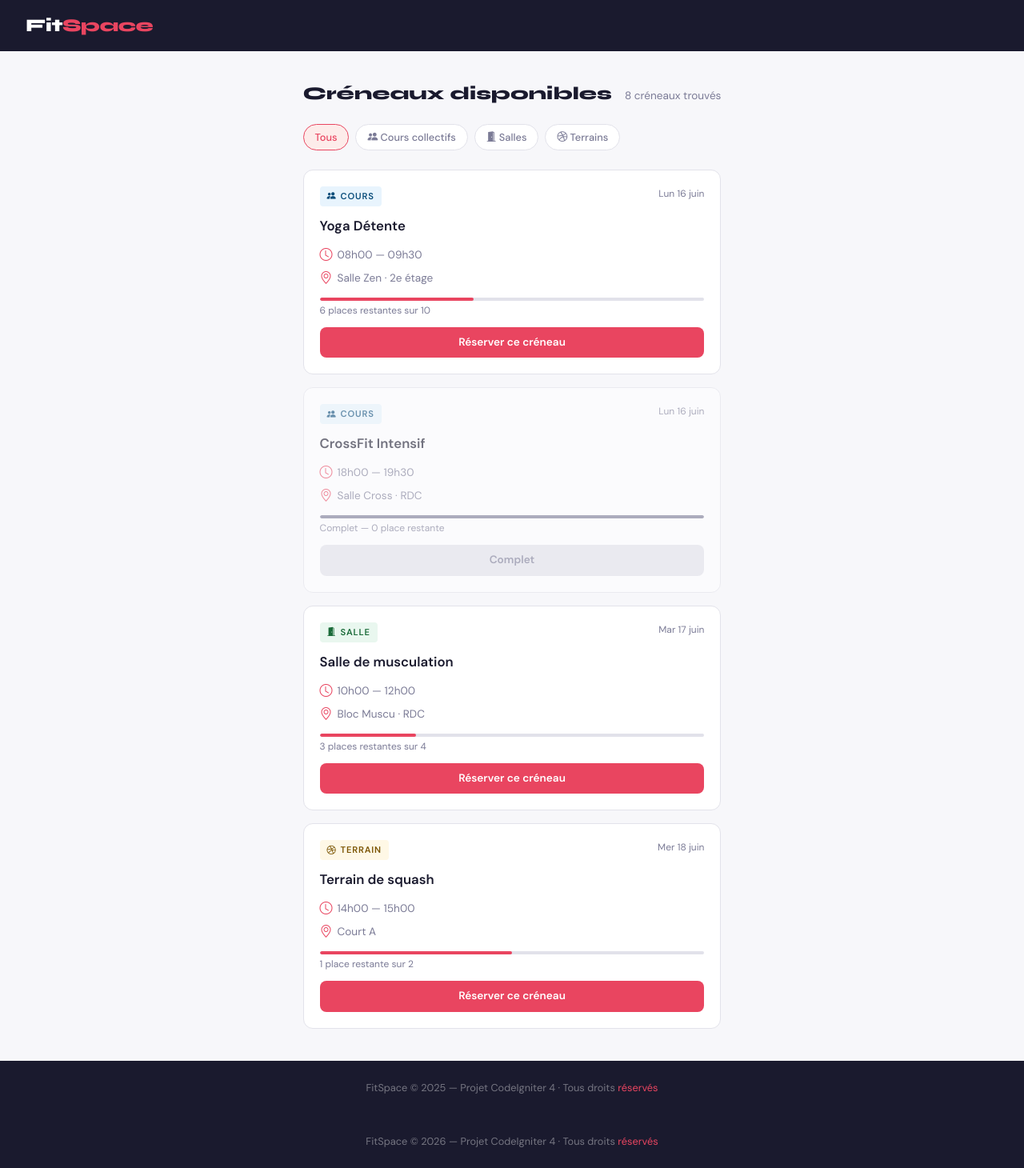
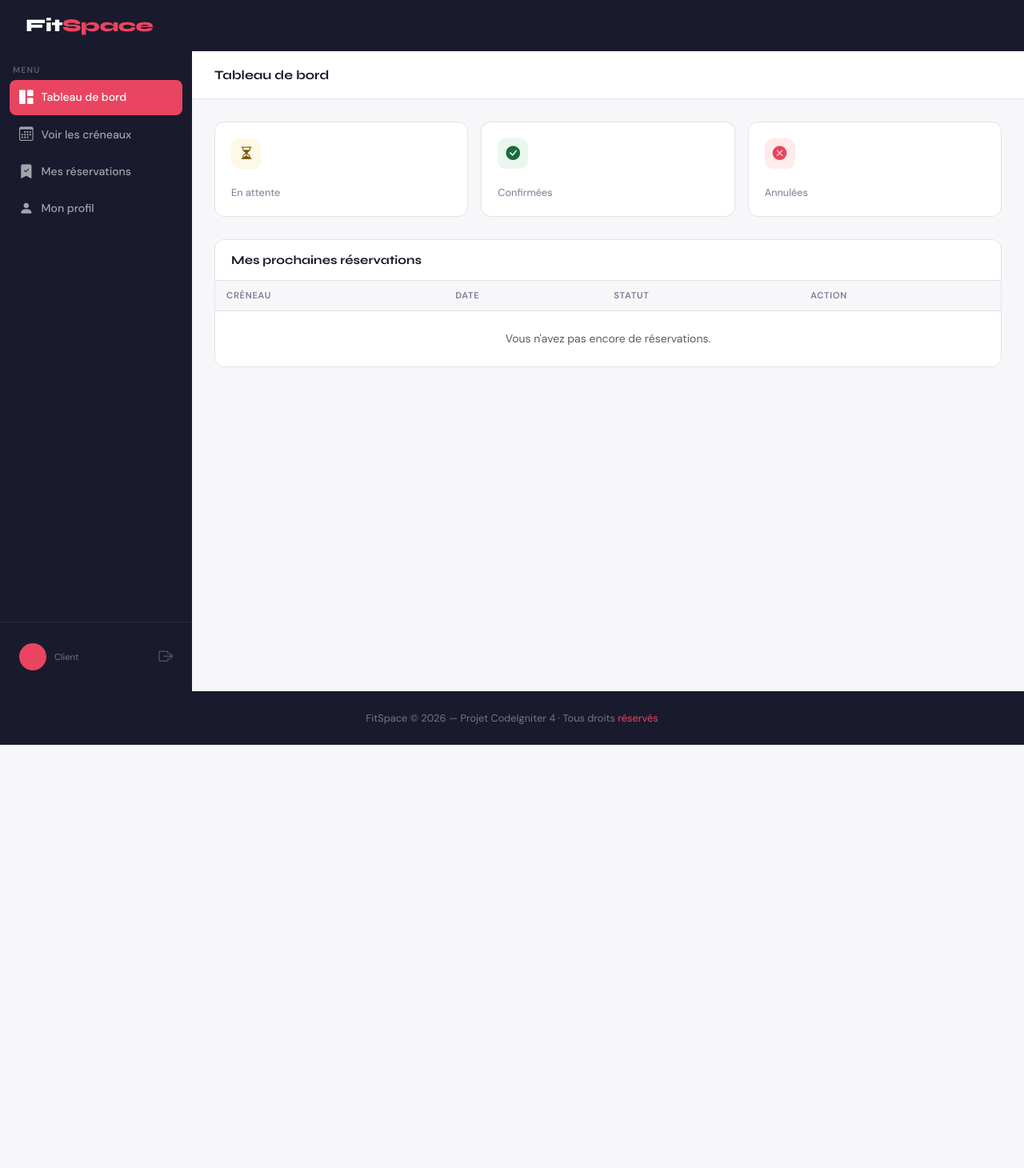
Before and after one commit to Dahimatsu/sport, a CodeIgniter 4 app: the page made by app/Views/client/dashboard.php in a window 1280 px wide. Shown: the whole page at 80% size. After the commit the page ends 931 px from the top, so only its background shows below. Run offline with PHP 8.4 and a stand-in for CodeIgniter, Linux system fonts and the light colour scheme; the template is opened without the code that fills it, so the values that code supplies are empty; some libraries are stand-ins or nearby versions.

Commit message:
Feat: client dashboard

```diff
--- a/app/Config/Routes.php
+++ b/app/Config/Routes.php
@@ -9,3 +9,4 @@ $routes->get('/', 'Home::index');
 $routes->match(['get', 'post'], 'inscription', 'AuthController::register');
 $routes->match(['get', 'post'], 'connexion', 'AuthController::login');
 $routes->get('deconnexion', 'AuthController::logout');
+$routes->get('client/dashboard', 'ClientController::dashboard');
--- a/app/Views/client/dashboard.php
+++ b/app/Views/client/dashboard.php
@@ -1,98 +1,106 @@
 <?= $this->extend('layouts/default') ?>
 
 <?= $this->section('content') ?>
+<div class="app-wrapper">
 
-<div class="page-section">
-    <div class="section-head">
-      <h2>Créneaux disponibles</h2>
-      <span class="count">8 créneaux trouvés</span>
+  <aside class="sidebar">
+    <div class="sidebar-section">Menu</div>
+    <ul class="sidebar-nav">
+      <li><a href="/client/dashboard" class="active"><i class="bi bi-grid-1x2-fill"></i> Tableau de bord</a></li>
+      <li><a href="/creneaux"><i class="bi bi-calendar3"></i> Voir les créneaux</a></li>
+      <li><a href="/client/reservations"><i class="bi bi-bookmark-check-fill"></i> Mes réservations</a></li>
+      <li><a href="/profil"><i class="bi bi-person-fill"></i> Mon profil</a></li>
+    </ul>
+    <div class="sidebar-footer">
+      <div class="sidebar-user">
+        <div class="avatar"><?= substr($nom_utilisateur, 0, 2) ?></div>
+        <div class="user-info">
+          <div class="name"><?= $nom_utilisateur ?></div>
+          <div class="role">Client</div>
+        </div>
+        <a href="/deconnexion" style="margin-left:auto;color:rgba(255,255,255,0.3);font-size:1.1rem;"><i
+            class="bi bi-box-arrow-right"></i></a>
+      </div>
+    </div>
+  </aside>
+
+  <div class="main-content">
+    <div class="topbar">
+      <span class="topbar-title">Tableau de bord</span>
     </div>
 
-    <!-- Filtres -->
-    <div class="filter-bar">
-      <button class="filter-pill active">Tous</button>
-      <button class="filter-pill"><i class="bi bi-people-fill"></i> Cours collectifs</button>
-      <button class="filter-pill"><i class="bi bi-door-open-fill"></i> Salles</button>
-      <button class="filter-pill"><i class="bi bi-dribbble"></i> Terrains</button>
-    </div>
-
-    <!-- Grille créneaux -->
-    <div class="creneaux-grid">
-
-      <!-- Créneau 1 — disponible -->
-      <div class="creneau-card">
-        <div class="creneau-header">
-          <span class="creneau-type type-cours"><i class="bi bi-people-fill"></i> Cours</span>
-          <span style="font-size:0.75rem;color:var(--muted);">Lun 16 juin</span>
+    <div class="page-content">
+      <div class="metrics-row">
+        <div class="metric-card">
+          <div class="metric-icon yellow"><i class="bi bi-hourglass-split"></i></div>
+          <div class="metric-value"><?= $stats['attente'] ?></div>
+          <div class="metric-label">En attente</div>
         </div>
-        <p class="creneau-title">Yoga Détente</p>
-        <div class="creneau-meta">
-          <div class="meta-row"><i class="bi bi-clock"></i> 08h00 — 09h30</div>
-          <div class="meta-row"><i class="bi bi-geo-alt"></i> Salle Zen · 2e étage</div>
+        <div class="metric-card">
+          <div class="metric-icon green"><i class="bi bi-check-circle-fill"></i></div>
+          <div class="metric-value"><?= $stats['confirmee'] ?></div>
+          <div class="metric-label">Confirmées</div>
         </div>
-        <div>
-          <div class="places-bar"><div class="places-fill" style="width:40%"></div></div>
-          <div class="places-label">6 places restantes sur 10</div>
+        <div class="metric-card">
+          <div class="metric-icon red"><i class="bi bi-x-circle-fill"></i></div>
+          <div class="metric-value"><?= $stats['annulee'] ?></div>
+          <div class="metric-label">Annulées</div>
         </div>
-        <a href="#" class="btn-reserver">Réserver ce créneau</a>
       </div>
 
-      <!-- Créneau 2 — complet -->
-      <div class="creneau-card full">
-        <div class="creneau-header">
-          <span class="creneau-type type-cours"><i class="bi bi-people-fill"></i> Cours</span>
-          <span style="font-size:0.75rem;color:var(--muted);">Lun 16 juin</span>
+      <div class="data-card">
+        <div class="data-card-header">
+          <h3>Mes prochaines réservations</h3>
         </div>
-        <p class="creneau-title">CrossFit Intensif</p>
-        <div class="creneau-meta">
-          <div class="meta-row"><i class="bi bi-clock"></i> 18h00 — 19h30</div>
-          <div class="meta-row"><i class="bi bi-geo-alt"></i> Salle Cross · RDC</div>
-        </div>
-        <div>
-          <div class="places-bar"><div class="places-fill" style="width:100%;background:var(--muted)"></div></div>
-          <div class="places-label">Complet — 0 place restante</div>
-        </div>
-        <button class="btn-reserver disabled" disabled>Complet</button>
+        <table class="table-custom">
+          <thead>
+            <tr>
+              <th>Créneau</th>
+              <th>Date</th>
+              <th>Statut</th>
+              <th>Action</th>
+            </tr>
+          </thead>
+          <tbody>
+            <?php if (empty($reservations)): ?>
+              <tr>
+                <td colspan="4" class="text-center p-4 text-muted">Vous n'avez pas encore de réservations.</td>
+              </tr>
+            <?php else: ?>
+              <?php foreach ($reservations as $res): ?>
+                <tr>
+                  <td class="td-name"><?= $res['ressource_nom'] ?></td>
+                  <td class="td-muted">
+                    <?= date('d/m/Y', strtotime($res['date_debut'])) ?>
+                    <small>(<?= date('H:i', strtotime($res['date_debut'])) ?> –
+                      <?= date('H:i', strtotime($res['date_fin'])) ?>)</small>
+                  </td>
+                  <td>
+                    <?php
+                    $statusClass = [
+                      'en attente' => 's-attente',
+                      'confirmée' => 's-confirmee',
+                      'annulée' => 's-annulee',
+                      'refusée' => 's-refusee'
+                    ];
+                    ?>
+                    <span class="badge-statut <?= $statusClass[$res['statut']] ?>"><?= $res['statut'] ?></span>
+                  </td>
+                  <td>
+                    <?php if ($res['statut'] == 'en attente'): ?>
+                      <a href="/client/annuler/<?= $res['id'] ?>" class="btn-sm-custom btn-cancel"><i class="bi bi-x"></i>
+                        Annuler</a>
+                    <?php else: ?>
+                      <span class="text-muted">-</span>
+                    <?php endif; ?>
+                  </td>
+                </tr>
+              <?php endforeach; ?>
+            <?php endif; ?>
+          </tbody>
+        </table>
       </div>
-
-      <!-- Créneau 3 — salle -->
-      <div class="creneau-card">
-        <div class="creneau-header">
-          <span class="creneau-type type-salle"><i class="bi bi-door-open-fill"></i> Salle</span>
-          <span style="font-size:0.75rem;color:var(--muted);">Mar 17 juin</span>
-        </div>
-        <p class="creneau-title">Salle de musculation</p>
-        <div class="creneau-meta">
-          <div class="meta-row"><i class="bi bi-clock"></i> 10h00 — 12h00</div>
-          <div class="meta-row"><i class="bi bi-geo-alt"></i> Bloc Muscu · RDC</div>
-        </div>
-        <div>
-          <div class="places-bar"><div class="places-fill" style="width:25%"></div></div>
-          <div class="places-label">3 places restantes sur 4</div>
-        </div>
-        <a href="#" class="btn-reserver">Réserver ce créneau</a>
-      </div>
-
-      <!-- Créneau 4 — terrain -->
-      <div class="creneau-card">
-        <div class="creneau-header">
-          <span class="creneau-type type-terrain"><i class="bi bi-dribbble"></i> Terrain</span>
-          <span style="font-size:0.75rem;color:var(--muted);">Mer 18 juin</span>
-        </div>
-        <p class="creneau-title">Terrain de squash</p>
-        <div class="creneau-meta">
-          <div class="meta-row"><i class="bi bi-clock"></i> 14h00 — 15h00</div>
-          <div class="meta-row"><i class="bi bi-geo-alt"></i> Court A</div>
-        </div>
-        <div>
-          <div class="places-bar"><div class="places-fill" style="width:50%"></div></div>
-          <div class="places-label">1 place restante sur 2</div>
-        </div>
-        <a href="#" class="btn-reserver">Réserver ce créneau</a>
-      </div>
-
     </div>
   </div>
-
-  <div class="footer-public">FitSpace &copy; 2025 — Projet CodeIgniter 4 · Tous droits <span>réservés</span></div>
-</section>
+</div>
+<?= $this->endSection() ?>
```
Also changed, not shown: app/Controllers/ClientController.php (added, +40 -0 lines), 2 other files.
